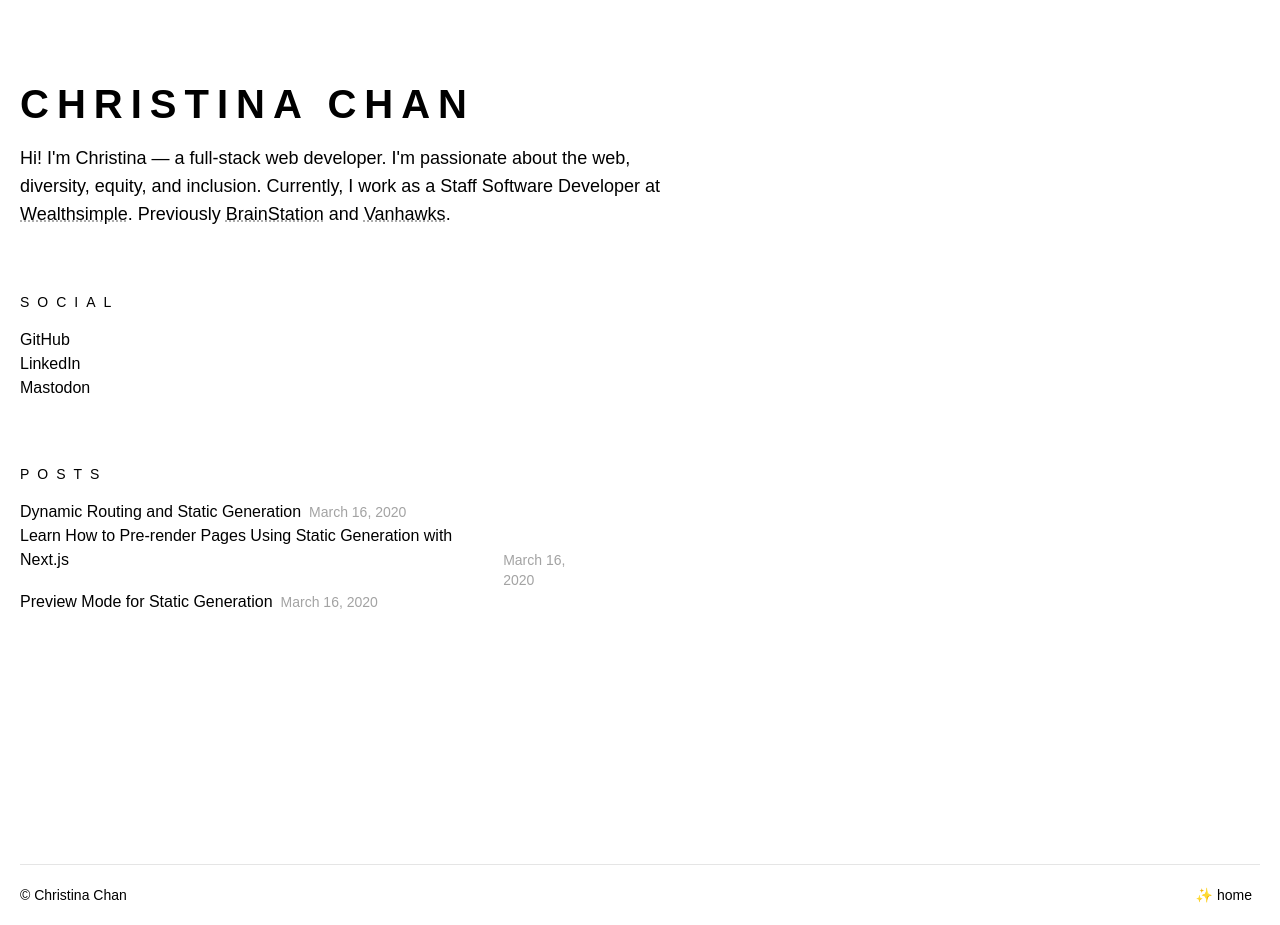
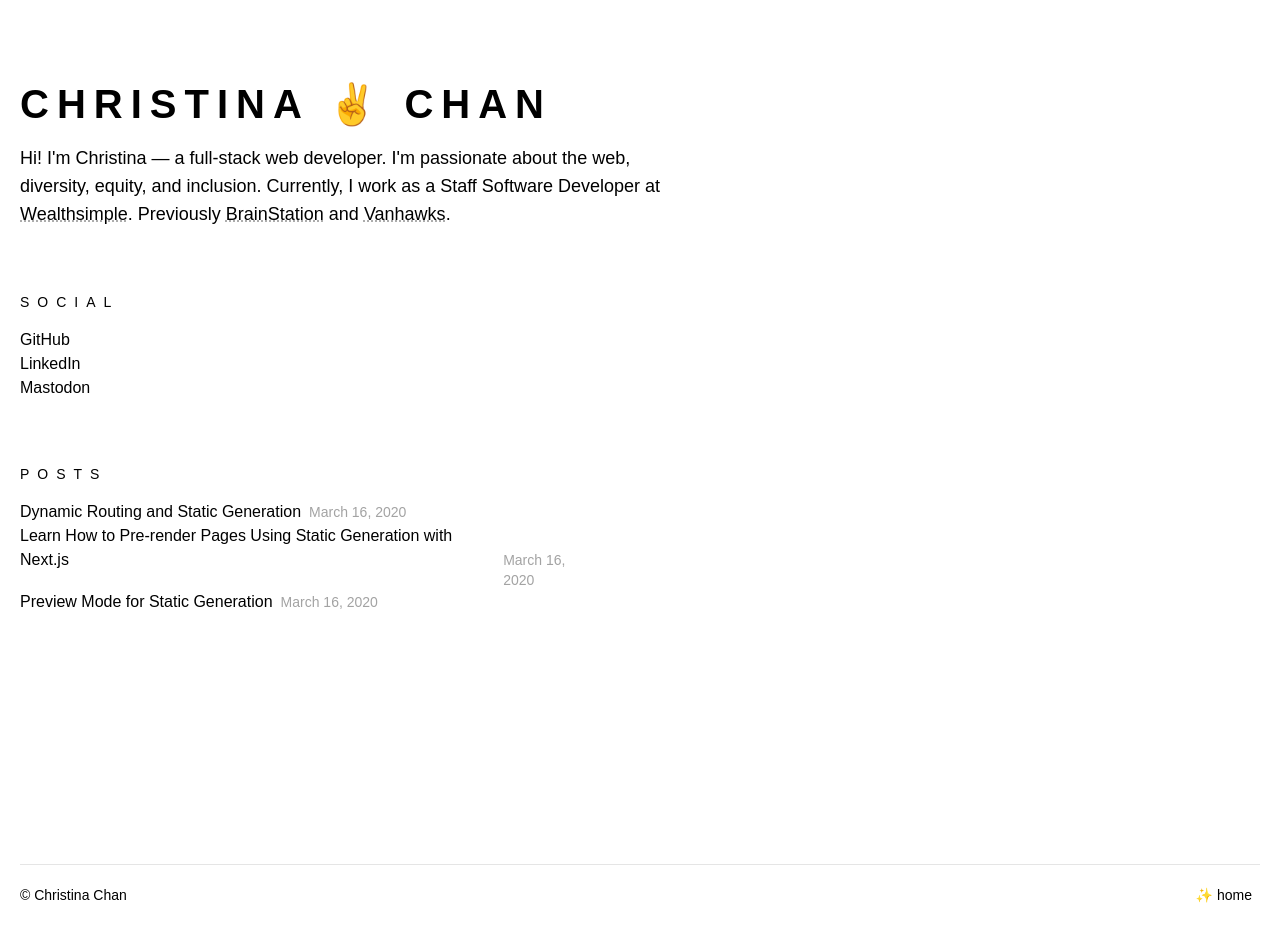
Before and after one commit to cchawn/christina-codes, a Next.js app: page / in a window 1280 px wide. Built offline with nearby package versions, Linux system fonts and the light colour scheme; a web font is replaced by a local one.

Commit message:
feat: add emoji to title

```diff
--- /dev/null
+++ b/components/emojis.tsx
@@ -0,0 +1,21 @@
+import React, { useState, useEffect } from 'react';
+
+const Emojis = () => {
+  const EMOJIS = ['✨', '🌚', '✌️', '📚', '⚡️', '🐱', '💻'];
+
+  const [emoji, setEmoji] = useState('✨');
+  const [index, setIndex] = useState(0);
+
+  useEffect(() => {
+    const interval = setInterval(() => {
+      setEmoji(EMOJIS[index]);
+      setIndex((index + 1) % EMOJIS.length);
+    }, 500);
+
+    return () => clearInterval(interval);
+  }, [emoji, index, EMOJIS]);
+
+  return <span aria-hidden>{emoji}</span>;
+};
+
+export default Emojis;
--- a/components/intro.tsx
+++ b/components/intro.tsx
@@ -1,8 +1,10 @@
+import Emojis from "./emojis";
+
 const Intro = () => {
   return (
     <section className="mt-16 mb-12 md:mb-16">
       <h1 className="text-2xl md:text-5xl font-bold tracking-spread leading-loose uppercase">
-        Christina Chan
+        Christina <Emojis/> Chan
       </h1>
       <div className="max-w-prose text-lg">
         <p className="mb-4">
```
